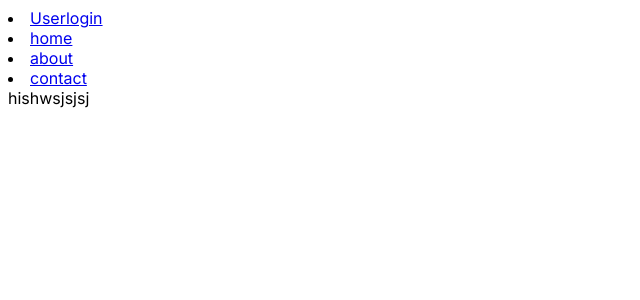
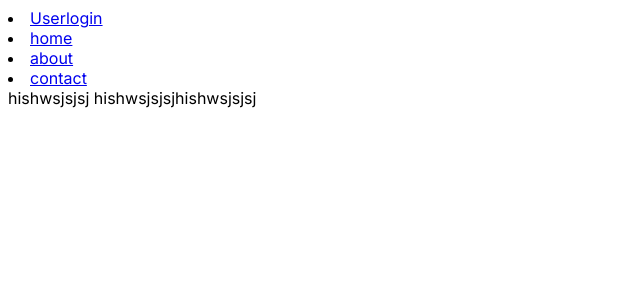
Before and after one commit to binarydata123/Task, a Next.js app in the folder role/: page / in a window 1280 px wide. Shown: the top 300 px of the page, without its empty margins (0-640 px from the left). Built offline with nearby package versions, Linux system fonts and the light colour scheme.

Commit message:
add line 14

```diff
--- a/role/app/components/navbar/Navbar.tsx
+++ b/role/app/components/navbar/Navbar.tsx
@@ -10,6 +10,7 @@ const Navbar = () => {
        <li><Link href="/home"> home </Link></li>
        <li><Link href="/about"> about</Link></li>
        <li><Link href="/contact">contact</Link></li>
+        <span>hishwsjsjsj</span> <span>hishwsjsjsj</span>
         <span>hishwsjsjsj</span>
 
 
```
